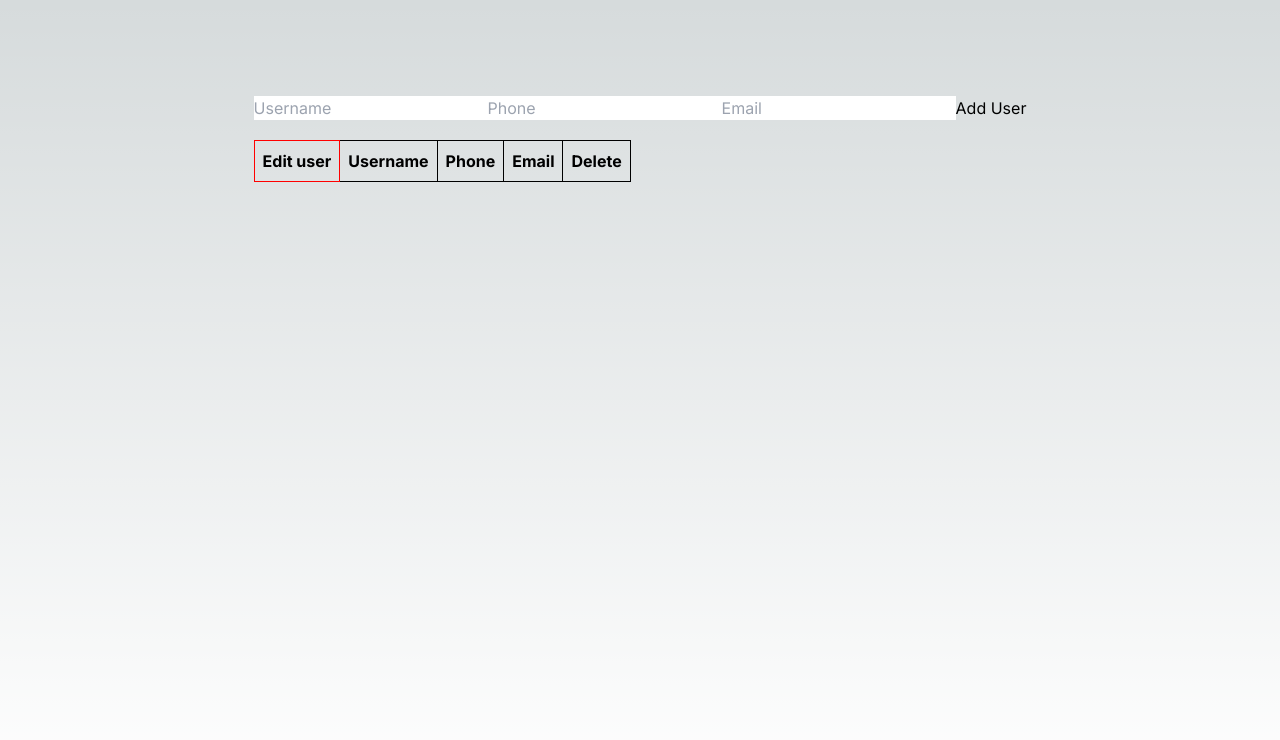
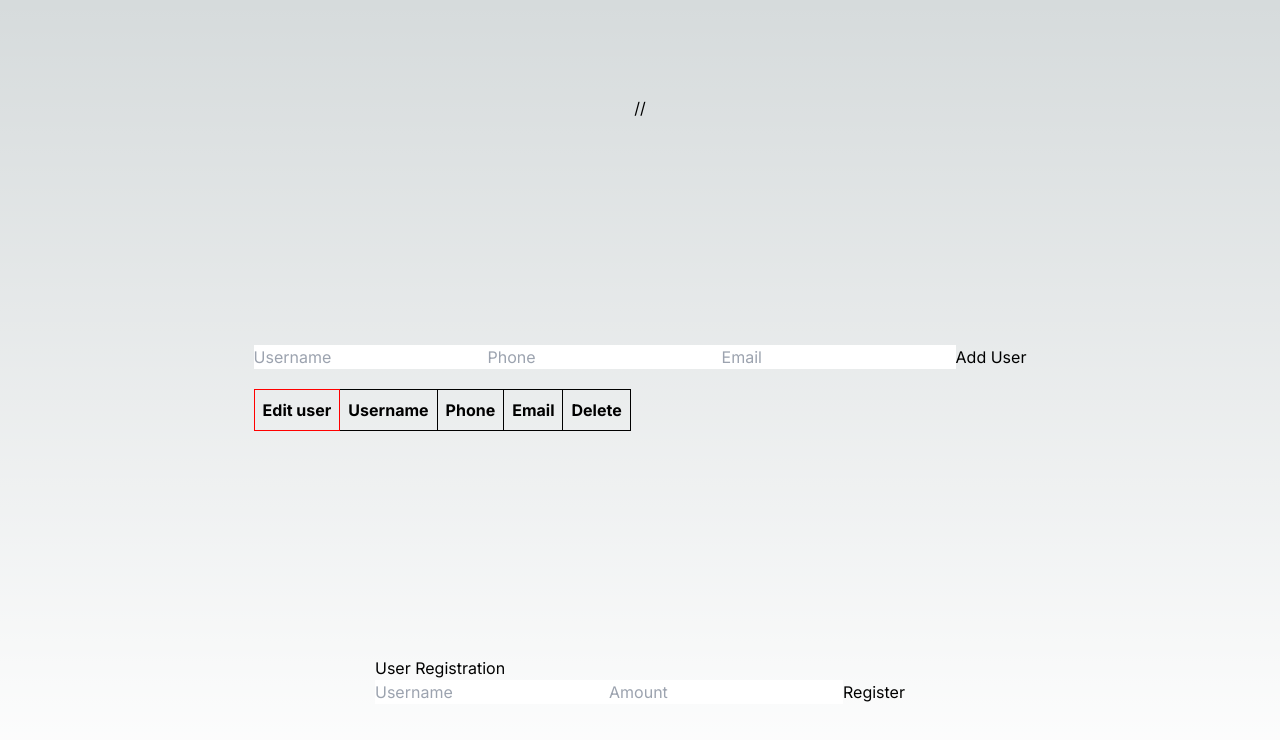
Before and after one commit to Kalemeeracollins/todo, a Next.js app: page / in a window 1280 px wide. Shown: the top 740 px of the page. Built offline with nearby package versions, Linux system fonts and the light colour scheme.

Commit message:
added post request

```diff
--- a/src/app/page.tsx
+++ b/src/app/page.tsx
@@ -1,9 +1,11 @@
 import Table from './Table'
+import RegisterPage from './post'
 
 export default function Home() {
   return (
     <main className="flex min-h-screen flex-col items-center justify-between p-24">
-      <Table />
+      // <Table />
+      <RegisterPage />
     </main>
   );
 }
--- /dev/null
+++ b/src/app/post.tsx
@@ -0,0 +1,52 @@
+'use client'
+import { useState } from 'react';
+
+const RegisterPage = () => {
+  const [formData, setFormData] = useState({
+    username: '',
+    email: '',
+    password: '',
+  });
+  const [error, setError] = useState(null);
+
+  const handleSubmit = async (e) => {
+    e.preventDefault();
+    try {
+      const response = await fetch('https://api.boogiecoin.com/', {
+        method: 'POST',
+        headers: {
+          "Content-Type": "application/json",
+          "Api-Secret": "justboogie",
+        },
+        body: JSON.stringify(formData),
+      });
+      if (!response.ok) {
+        const errorData = await response.json();
+        throw new Error(errorData.error);
+      }
+      const data = await response.json();
+      console.log(data.message); // or show a success message to the user
+    } catch (error) {
+      console.error('Error:', error.message);
+      setError(error.message); // Set error state to display error message
+    }
+  };
+
+  const handleChange = (e) => {
+    setFormData({ ...formData, [e.target.name]: e.target.value });
+  };
+
+  return (
+    <div>
+      <h1>User Registration</h1>
+      {error && <p style={{ color: 'red' }}>{error}</p>}
+      <form onSubmit={handleSubmit}>
+        <input type="text" name="username" placeholder="Username" onChange={handleChange} />
+        <input type="number" name="amount" placeholder="Amount" onChange={handleChange} />
+        <button type="submit">Register</button>
+      </form>
+    </div>
+  );
+};
+
+export default RegisterPage;
```
